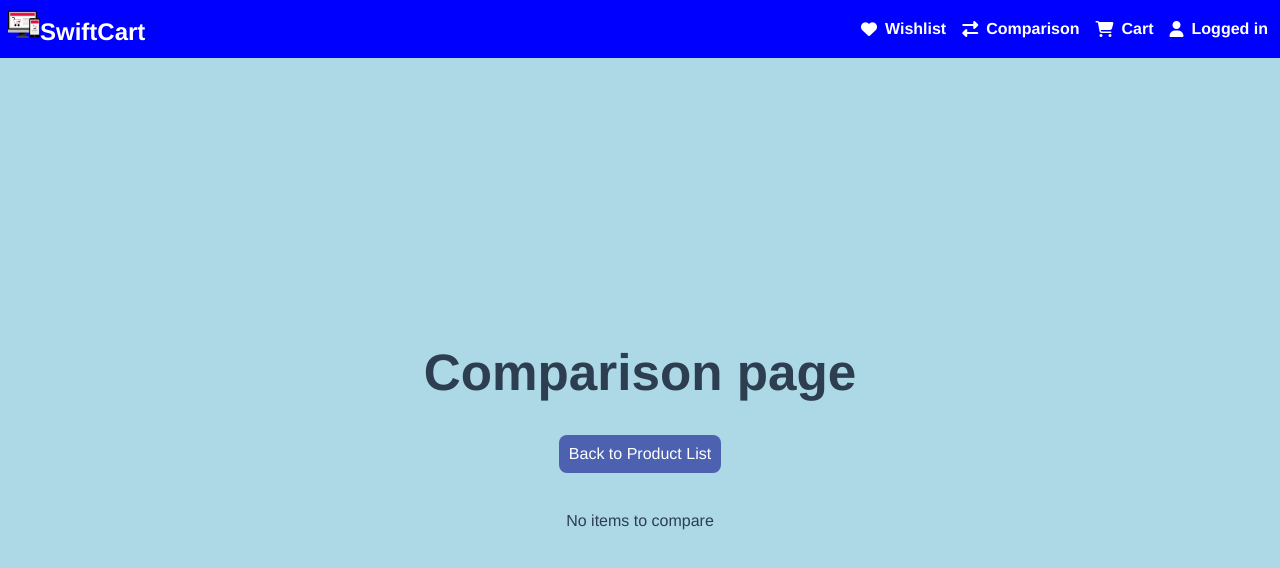
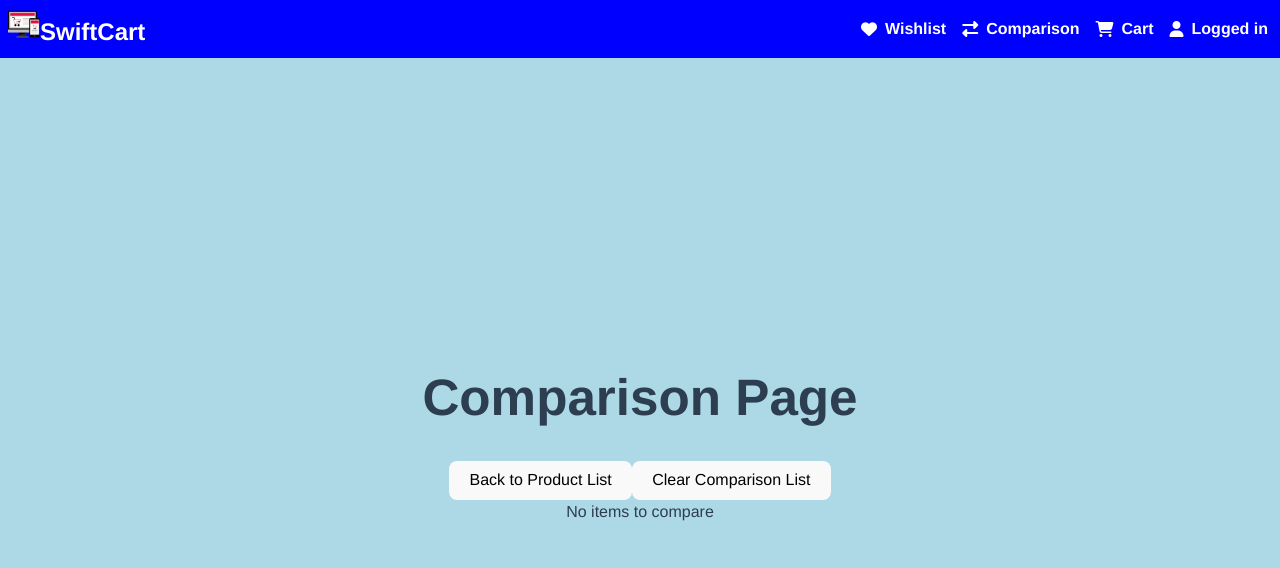
Before and after one commit to IkanyengAdams/JSF-Portfolio_Piece_IKAADA488_BCL2407_GroupB_Ikanyeng-Adams_JSF04, a Vue app: page /comparison in a window 1280 px wide. Shown: the top 568 px of the page. Built offline with nearby package versions, Linux system fonts and the light colour scheme; sample sign-in values are in the browser's storage.

Commit message:
Updated Comparison.vue component with new UI elements, styling, and functionality

```diff
--- a/src/components/Comparison.vue
+++ b/src/components/Comparison.vue
@@ -1,27 +1,45 @@
 <template>
   <div>
-    <h1>Comparison page</h1>
-    <button @click="goToProductList">Back to Product List</button>
-    <div v-if="comparisonItems.length > 0" class="comparison-table">
-      <table>
+    <h1>Comparison Page</h1>
+    <button @click="goToProductList" class="action-button">Back to Product List</button>
+    <button @click="clearComparisonList" class="action-button">Clear Comparison List</button>
+    <div v-if="comparisonItems.length > 0">
+      <table class="comparison-table">
         <thead>
           <tr>
-            <th v-for="(item, index) in comparisonItems" :key="index">{{ item.title }}</th>
+            <th v-for="item in comparisonItems" :key="item.id">{{ item.title }}</th>
           </tr>
         </thead>
         <tbody>
           <tr>
-            <td v-for="(item, index) in comparisonItems" :key="index">
-              <img :src="item.image" :alt="item.title" class="comparison-image" />
+            <td v-for="item in comparisonItems" :key="item.id">
+              <img :src="item.image" :alt="item.title" class="product-image" />
             </td>
           </tr>
           <tr>
-            <td v-for="(item, index) in comparisonItems" :key="index">{{ item.description }}</td>
+            <td v-for="item in comparisonItems" :key="item.id">{{ item.description }}</td>
+          </tr>
+          <tr>
+            <td v-for="item in comparisonItems" :key="item.id">{{ '$' + item.price }}</td>
+          </tr>
+          <tr>
+            <td v-for="item in comparisonItems" :key="item.id">
+              <div class="rating">
+                <svg v-for="i in 5" :key="i" :class="i <= Math.round(item.rating.rate) ? 'filled' : 'empty'" viewBox="0 0 24 24">
+                  <path d="M12 .587l3.668 7.571 8.332 1.151-6.063 5.852 1.428 8.287L12 18.897l-7.365 3.851 1.428-8.287-6.063-5.852 8.332-1.151z"/>
+                </svg>
+              </div>
+            </td>
+          </tr>
+          <tr>
+            <td v-for="item in comparisonItems" :key="item.id">
+              <button @click="removeFromComparison(item)" class="remove-button">Remove</button>
+            </td>
           </tr>
         </tbody>
       </table>
     </div>
-    <p v-else>No items to compare</p>
+    <div v-else class="no-items-message">No items to compare</div>
   </div>
 </template>
 
@@ -35,57 +53,34 @@ export default {
   methods: {
     goToProductList() {
       this.$router.push('/');
-    }
-  },
-  watch: {
-    comparisonItems: {
-      handler(newItems) {
-        if (newItems.length > 4) {
-          this.comparisonItems = newItems.slice(0, 4);
-          localStorage.setItem('comparison', JSON.stringify(this.comparisonItems));
-        }
-      },
-      immediate: true
+
+      localStorage.setItem('comparison', JSON.stringify(this.comparisonItems));
     }
   }
 };
 </script>
 
 <style scoped>
-button {
-  background-color: #4c61af;
-  color: white;
-  border: none;
-  padding: 10px;
-  cursor: pointer;
-  margin-bottom: 20px;
-}
-
-button:hover {
-  background-color: #3b4e90;
-}
-
 .comparison-table {
-  overflow-x: auto;
-  margin-top: 20px;
-}
-
-table {
   width: 100%;
   border-collapse: collapse;
   background-color: white;
+  border: 1px solid #ddd;
+  margin-bottom: 1rem;
 }
 
-th, td {
+.comparison-table th, .comparison-table td {
+  padding: 0.5rem;
   border: 1px solid #ddd;
-  padding: 8px;
   text-align: center;
-  background-color: white;
 }
 
-.comparison-image {
+.comparison-table th {
+  background-color: #f4f4f4;
+}
+
+.product-image {
   max-width: 100px;
-  max-height: 100px;
-  object-fit: cover;
+
 }
 </style>
```
